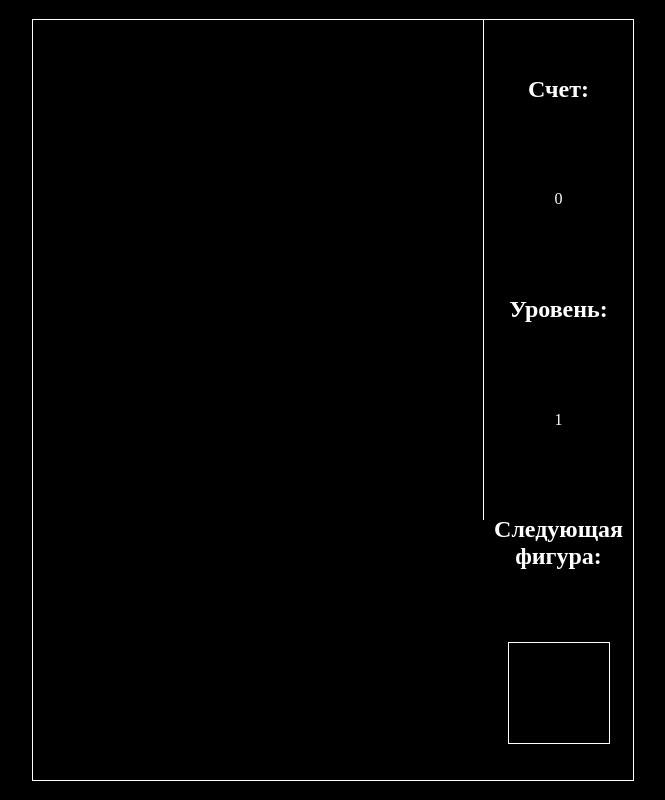
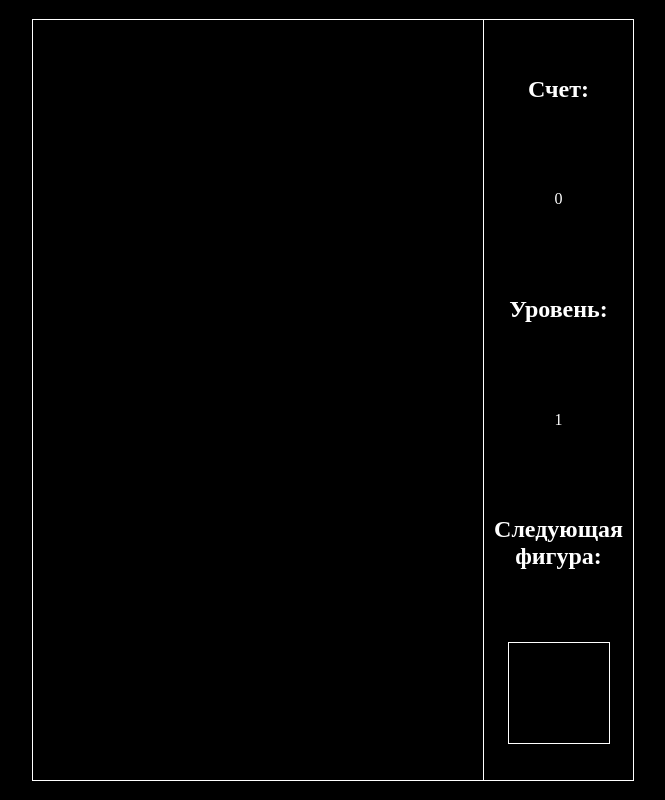
Before and after one commit to Sergeu06/Sergeu06.github.io, a plain HTML site: page index.html in a window 1280 px wide. Shown: the whole page, without its empty margins (307-972 px from the left). Drawn offline with Linux system fonts and the light colour scheme.

Commit message:
Update index.html

```diff
--- a/index.html
+++ b/index.html
@@ -48,8 +48,6 @@
             display: grid;
             grid-template-columns: repeat(10, 1fr);
             grid-template-rows: repeat(20, 1fr);
-    width: 250px; /* Добавляем ширину */
-    height: 500px; /* Добавляем высоту */
         }
 
         .info {
```
Lines whose indentation alone changed are shown as unchanged.
